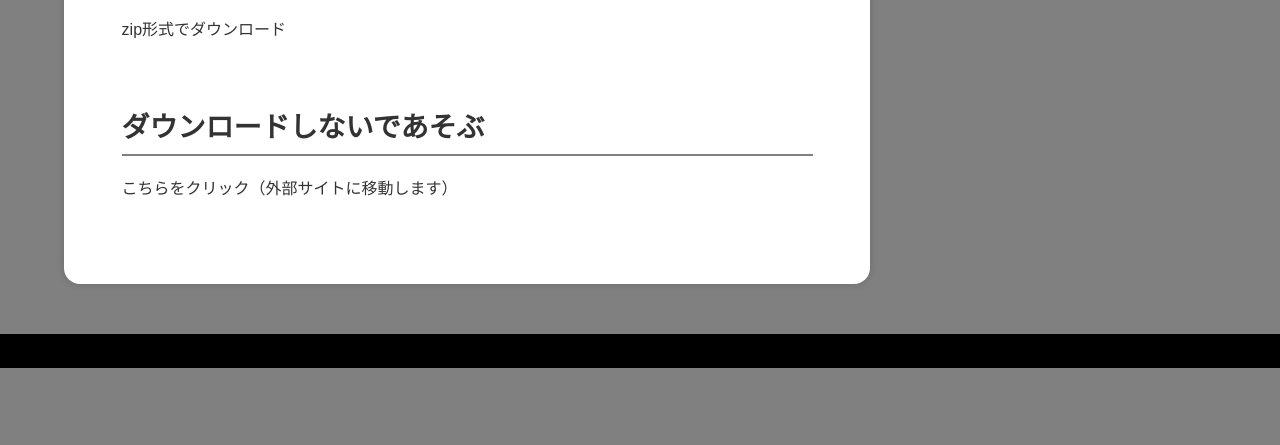
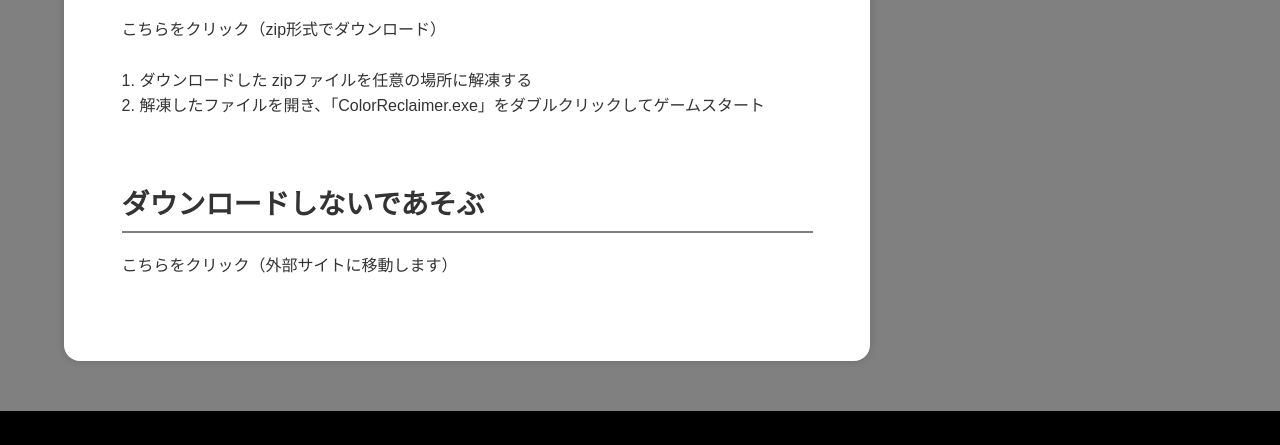
Before and after one commit to keimo15/ColorReclaimer_Pages, a plain HTML site: page play.html in a window 1280 px wide. Shown: the part 497-942 px from the top of the page. Before the commit the page ends 865 px from the top, so only its background shows below. Drawn offline with Linux system fonts and the light colour scheme.

Commit message:
fix play.html

```diff
--- a/play.html
+++ b/play.html
@@ -26,7 +26,9 @@
           <section>
             <h3 id="section0">ダウンロードはこちら（windows 限定）</h3>
             <p>
-              <a href="file/ColorReclaimer.zip" download="file/ColorReclaimer.zip">zip形式でダウンロード</a>
+              <a href="file/ColorReclaimer.zip" download="file/ColorReclaimer.zip">こちらをクリック（zip形式でダウンロード）</a><br><br>
+              1. ダウンロードした zipファイルを任意の場所に解凍する<br>
+              2. 解凍したファイルを開き、「ColorReclaimer.exe」をダブルクリックしてゲームスタート
             </p>
           </section>
           <section>
```
